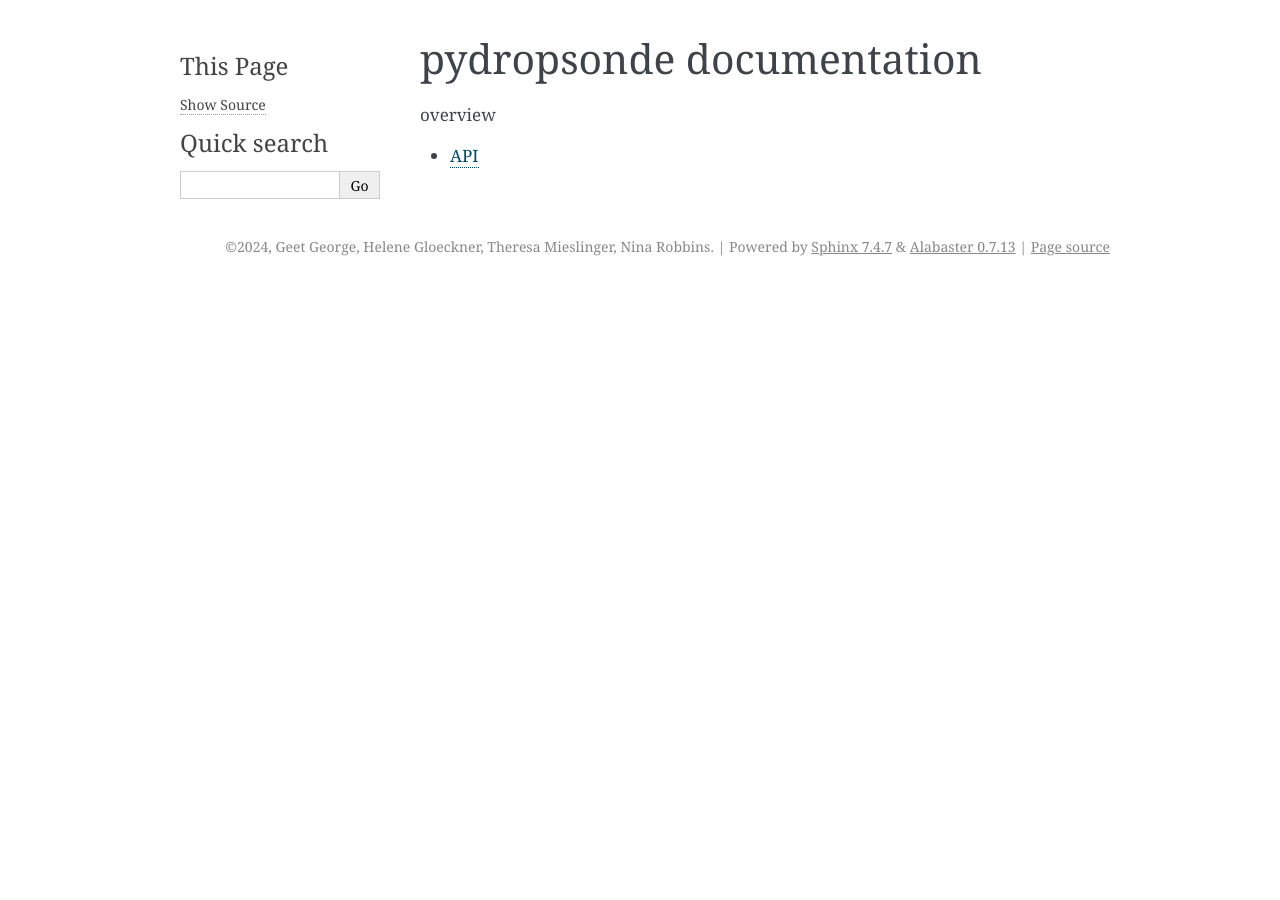
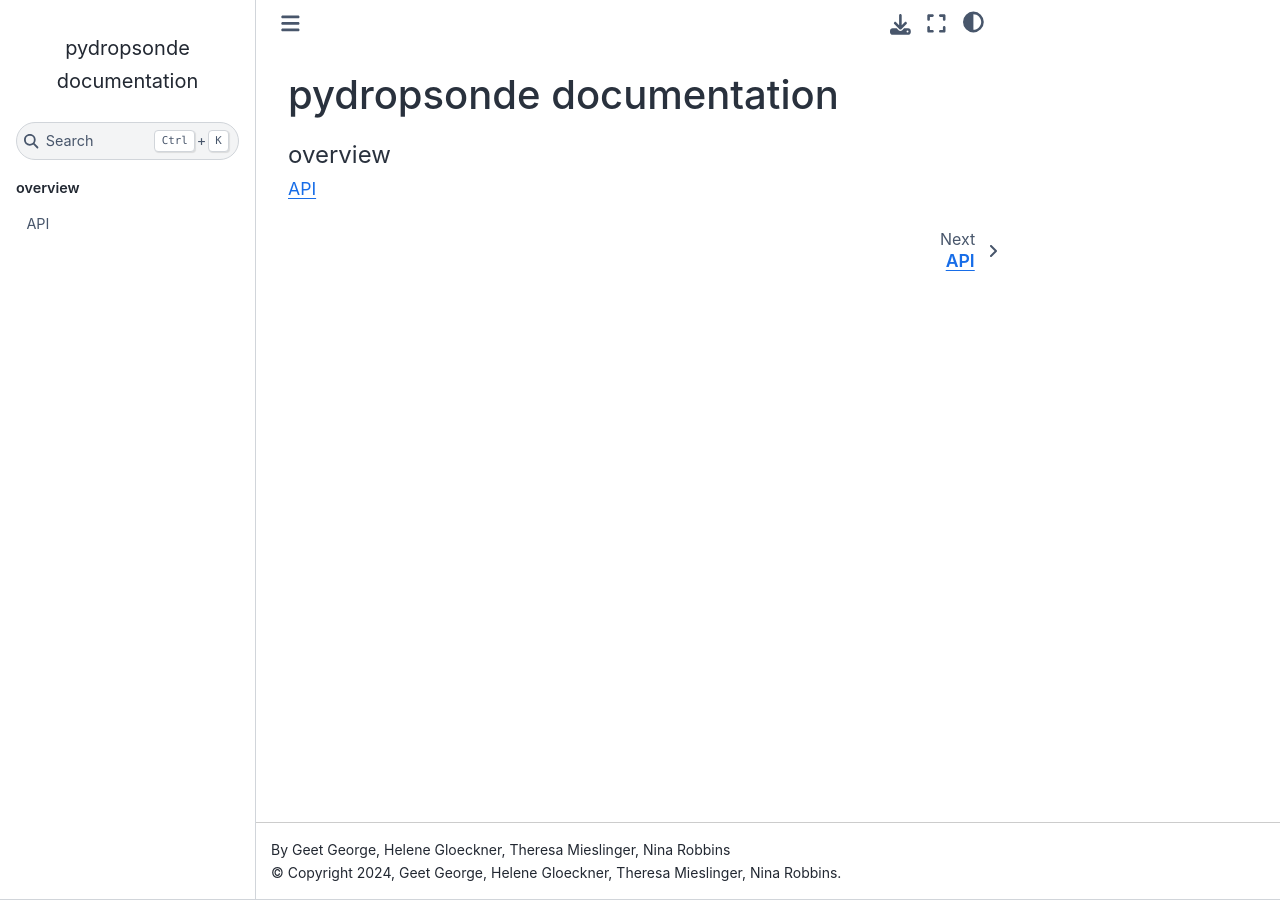
Before and after one commit to tmieslinger/pydropsonde, a Sphinx documentation site: the page built from docs/source/index.rst, in a window 1280 px wide. Built offline with Sphinx 7.4.7 and the Sphinx Book theme 1.1.4, drawn with Linux system fonts in a browser that asks for light colours.

Commit message:
change theme

```diff
--- a/docs/source/conf.py
+++ b/docs/source/conf.py
@@ -26,4 +26,4 @@ exclude_patterns = []
 # -- Options for HTML output -------------------------------------------------
 # https://www.sphinx-doc.org/en/master/usage/configuration.html#options-for-html-output
 
-html_theme = "alabaster"
+html_theme = "sphinx_book_theme"
```
